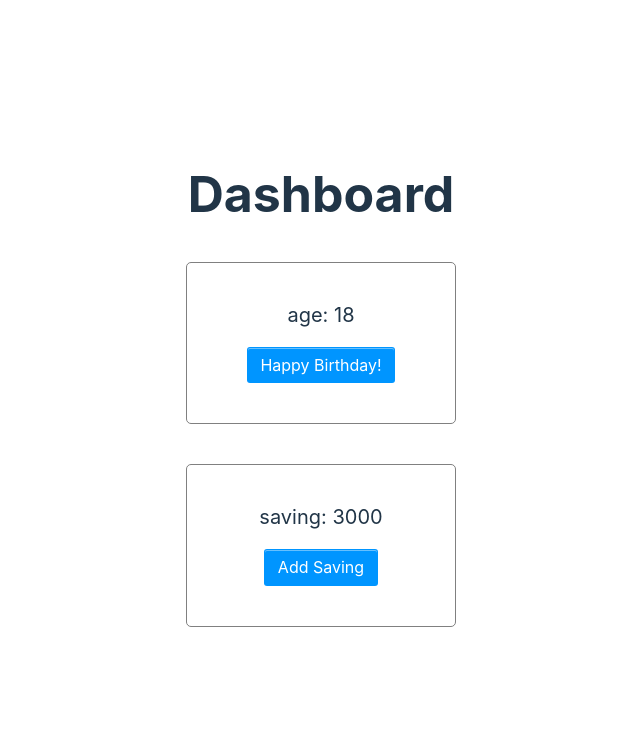
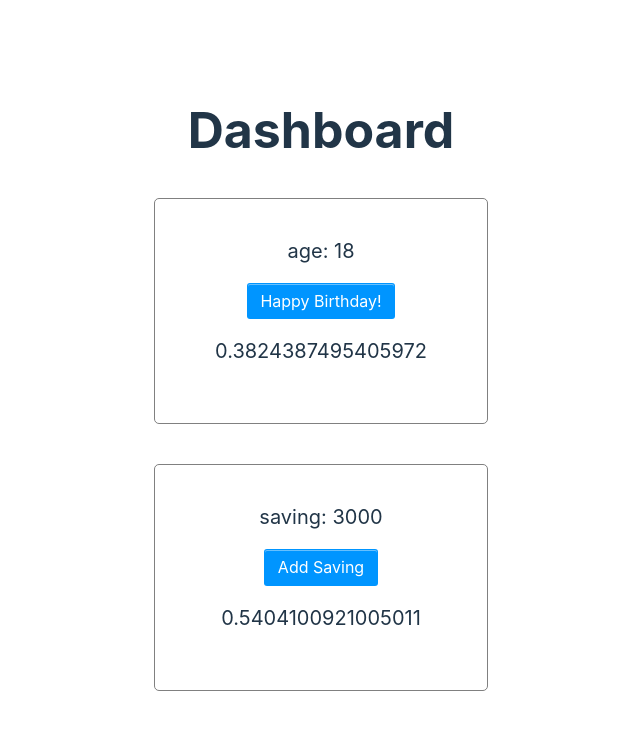
Before and after one commit to idiotfrontline/react-tracked-tutorial, a React (Vite) app: page / in a window 1280 px wide. Shown: the top 730 px of the page, without its empty margins (319-959 px from the left). Built offline with nearby package versions, Linux system fonts and the light colour scheme.

Commit message:
rerender problem

```diff
--- a/src/AgeInfo.tsx
+++ b/src/AgeInfo.tsx
@@ -9,6 +9,7 @@ export const AgeInfo = (props: AgeInfoProps) => {
     <div className="info">
       <p>age: {age}</p>
       <button onClick={addAge}>Happy Birthday!</button>
+      <p>{Math.random()}</p>
     </div>
   )
 }
--- a/src/SavingInfo.tsx
+++ b/src/SavingInfo.tsx
@@ -9,6 +9,7 @@ export const SavingInfo = (props: SavingInfoProps) => {
     <div className="info">
       <p>saving: {saving} </p>
       <button onClick={addSaving}>Add Saving</button>
+      <p>{Math.random()}</p>
     </div>
   )
 }
```
